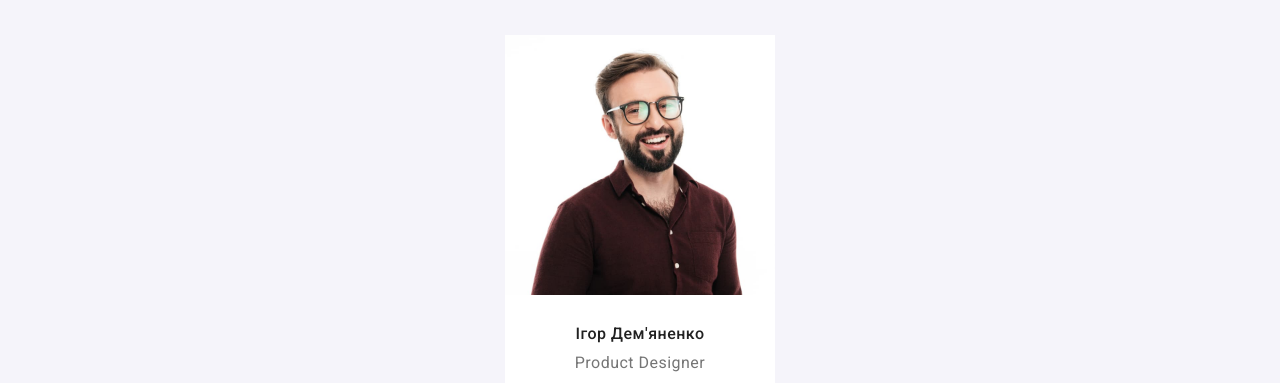
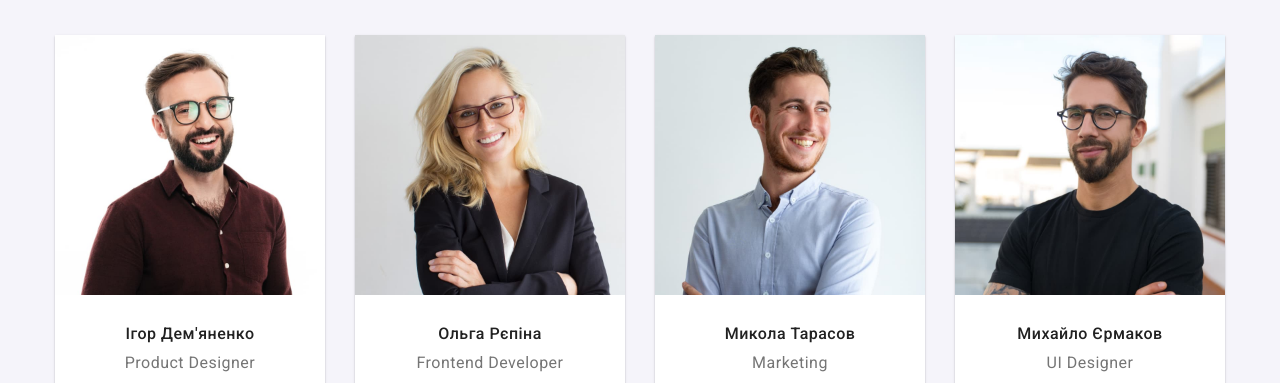
Before and after one commit to ChristinaFrantsova/goit-markup-hw-08, a plain HTML site: page index.html in a window 1280 px wide. Shown: the part 151-534 px from the top of the page. Drawn offline with nearby package versions, Linux system fonts and the light colour scheme.

Commit message:
зробила блок команда

```diff
--- a/sass/layouts/_team.scss
+++ b/sass/layouts/_team.scss
@@ -15,44 +15,36 @@
   display: flex;
   flex-direction: column;
   align-items: center;
+  justify-content: center;
 
   @media screen and (min-width: 768px) {
   }
   flex-wrap: wrap;
+  flex-direction: row;
+  gap: 30px;
 
   @media screen and (min-width: 1200px) {
   }
 }
 
-// .team__item {
-//   width: 270px;
-//   height: 428px;
-//   box-shadow: 0px 1px 3px rgba(0, 0, 0, 0.12), 0px 1px 1px rgba(0, 0, 0, 0.14),
-//     0px 2px 1px rgba(0, 0, 0, 0.2);
-//   border-radius: 0px 0px 4px 4px;
+.team__item {
+  box-shadow: 0px 1px 3px rgba(0, 0, 0, 0.12), 0px 1px 1px rgba(0, 0, 0, 0.14),
+    0px 2px 1px rgba(0, 0, 0, 0.2);
+  border-radius: 0px 0px 4px 4px;
 
-//   &:not(last-child) {
-//     margin-bottom: 30px;
+  // &:not(last-child) {
+  //   margin-bottom: 30px;}
 
-//     @media screen and (min-width: 768px) {
-//       margin-right: 30px;
-//     }
+  @media screen and (min-width: 768px) {
+    max-width: 354px;
+  }
 
-//     @media screen and (min-width: 1200px) {
-//       margin-bottom: 0;
-//     }
-//   }
-// }
-
-.team-item {
-  width: 100%;
-  @media screen and (min-width: 768px) {
-    width: calc((100% - 30px) / 2);
-  }
   @media screen and (min-width: 1200px) {
-    width: calc((100% - 90px) / 4);
+    max-width: 270px;
+    height: 428px;
   }
 }
+
 .team__title {
   color: var(--title-text-color);
 
--- a/sass/utilits/_reset-styles.scss
+++ b/sass/utilits/_reset-styles.scss
@@ -9,4 +9,7 @@ ul {
 
 img {
   display: block;
+  width: 100%;
+  max-width: 100%;
+  height: auto;
 }
```
Also changed, not shown: css/main.css, css/main.min.css, 2 other files.
